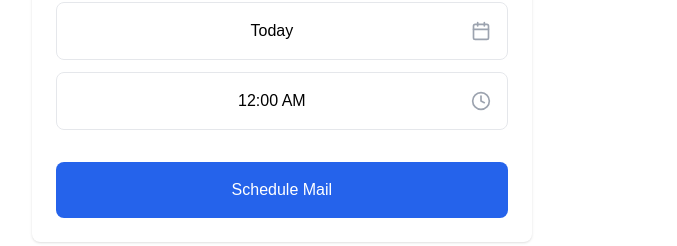
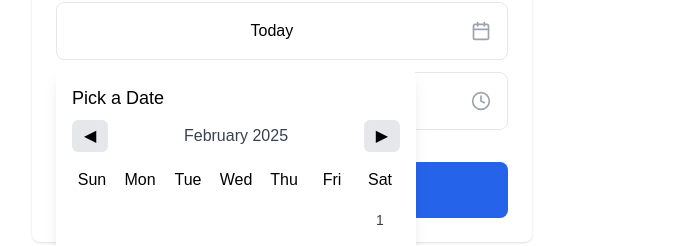
Before and after one commit to invtfl-bharti/nextjs-mail-scheduler, a Next.js app: page / in a window 1280 px wide. Both pictures are taken after a click on the button "Today". Shown: the part 537-783 px from the top of the page, without its empty margins (128-805 px from the left). Built offline with nearby package versions, Linux system fonts and the light colour scheme; no server answers.

Commit message:
changes made

```diff
--- /dev/null
+++ b/src/components/DatePicker.js
@@ -0,0 +1,132 @@
+import React, { useState, useEffect } from "react";
+
+const DatePicker = ({ setShowDatePicker, setSelectedDate, selectedDate }) => {
+  const [currentDate, setCurrentDate] = useState(selectedDate);
+  const [calendarDays, setCalendarDays] = useState([]);
+
+  // Generate the calendar days for the current month
+  useEffect(() => {
+    const generateCalendarDays = () => {
+      const daysInMonth = new Date(
+        currentDate.getFullYear(),
+        currentDate.getMonth() + 1,
+        0
+      ).getDate();
+      const firstDayOfMonth = new Date(
+        currentDate.getFullYear(),
+        currentDate.getMonth(),
+        1
+      ).getDay();
+
+      const days = [];
+      for (let i = 0; i < firstDayOfMonth; i++) {
+        days.push(null); // Empty space for the first week
+      }
+
+      for (let i = 1; i <= daysInMonth; i++) {
+        days.push(i);
+      }
+
+      setCalendarDays(days);
+    };
+
+    generateCalendarDays();
+  }, [currentDate]);
+
+  const handleDateChange = (day) => {
+    if (day) {
+      const newDate = new Date(currentDate);
+      newDate.setDate(day);
+      setCurrentDate(newDate);
+    }
+  };
+
+  const handleConfirm = () => {
+    setSelectedDate(currentDate);
+    setShowDatePicker(false);
+  };
+
+  const handleNextMonth = () => {
+    const newDate = new Date(currentDate);
+    newDate.setMonth(newDate.getMonth() + 1);
+    setCurrentDate(newDate);
+  };
+
+  const handlePreviousMonth = () => {
+    const newDate = new Date(currentDate);
+    newDate.setMonth(newDate.getMonth() - 1);
+    setCurrentDate(newDate);
+  };
+
+  return (
+    <div className="absolute left-0 mt-2 bg-white p-4 shadow-lg rounded-lg z-10">
+      <h4 className="text-lg font-medium mb-2">Pick a Date</h4>
+
+      {/* Header for month navigation */}
+      <div className="flex justify-between items-center mb-4">
+        <button
+          onClick={handlePreviousMonth}
+          className="px-3 py-1 bg-gray-200 rounded-md hover:bg-gray-300"
+        >
+          ◀
+        </button>
+        <span className="text-gray-700">
+          {currentDate.toLocaleString("default", {
+            month: "long",
+            year: "numeric",
+          })}
+        </span>
+        <button
+          onClick={handleNextMonth}
+          className="px-3 py-1 bg-gray-200 rounded-md hover:bg-gray-300"
+        >
+          ▶
+        </button>
+      </div>
+
+      {/* Calendar grid */}
+      <div className="grid grid-cols-7 gap-2 mb-4">
+        {["Sun", "Mon", "Tue", "Wed", "Thu", "Fri", "Sat"].map((day) => (
+          <div key={day} className="text-center font-medium">
+            {day}
+          </div>
+        ))}
+
+        {calendarDays.map((day, index) => (
+          <button
+            key={index}
+            onClick={() => handleDateChange(day)}
+            className={`w-10 h-10 rounded-full flex items-center justify-center text-sm ${
+              day ? "text-gray-700 hover:bg-blue-100" : "text-transparent"
+            } ${
+              day === currentDate.getDate() && day
+                ? "bg-blue-600 text-white"
+                : ""
+            }`}
+            disabled={!day}
+          >
+            {day}
+          </button>
+        ))}
+      </div>
+
+      {/* Action buttons */}
+      <div className="flex justify-end gap-2">
+        <button
+          onClick={() => setShowDatePicker(false)}
+          className="px-4 py-2 bg-gray-200 rounded-md hover:bg-gray-300"
+        >
+          Cancel
+        </button>
+        <button
+          onClick={handleConfirm}
+          className="px-4 py-2 bg-blue-600 text-white rounded-md hover:bg-blue-700"
+        >
+          Confirm
+        </button>
+      </div>
+    </div>
+  );
+};
+
+export default DatePicker;
--- a/src/components/ScheduleInput.js
+++ b/src/components/ScheduleInput.js
@@ -1,6 +1,8 @@
 import React, { useState } from "react";
 import ProfileSwitcher from "./ProfileSwitcher";
 import RecipientListDropdown from "./RecipientListDropdown";
+import DatePicker from "./DatePicker";
+import TimePicker from "./TimePicker";
 import { Calendar, Clock, Plus, X } from "lucide-react";
 
 const ScheduleInput = () => {
@@ -215,7 +217,14 @@
               <span className="flex-1">{formatDate(selectedDate)}</span>
               <Calendar className="w-5 h-5 text-gray-400" />
             </button>
-            {/* {showDatePicker && <DatePicker />} */}
+            {showDatePicker && (
+              <DatePicker
+                setShowDatePicker={setShowDatePicker}
+                setSelectedDate={setSelectedDate}
+                formatDate={formatDate}
+                selectedDate={selectedDate}
+              />
+            )}
           </div>
 
           <div className="relative">
@@ -226,7 +235,13 @@
               <span className="flex-1">{formatTime(selectedTime)}</span>
               <Clock className="w-5 h-5 text-gray-400" />
             </button>
-            {/* {showTimePicker && <TimePicker />} */}
+            {showTimePicker && (
+              <TimePicker
+                setSelectedTime={setSelectedTime}
+                selectedTime={selectedTime}
+                setShowTimePicker={setShowTimePicker}
+              />
+            )}
           </div>
         </div>
       </div>
--- /dev/null
+++ b/src/components/TimePicker.js
@@ -0,0 +1,74 @@
+import React, { useState } from "react";
+
+const TimePicker = ({ setSelectedTime, selectedTime, setShowTimePicker }) => {
+  const [time, setTime] = useState(selectedTime);
+
+  const handleTimeChange = (field, value) => {
+    setTime((prev) => ({
+      ...prev,
+      [field]: value,
+    }));
+  };
+
+  const handleConfirm = () => {
+    setSelectedTime(time);
+    setShowTimePicker(false);
+  };
+
+  return (
+    <div className="absolute left-0 mt-2 bg-white p-4 shadow-lg rounded-lg z-10">
+      <h4 className="text-lg font-medium mb-2">Pick a Time</h4>
+      <div className="flex justify-between items-center gap-2 mb-4">
+        <select
+          value={time.hours}
+          onChange={(e) => handleTimeChange("hours", parseInt(e.target.value))}
+          className="px-3 py-2 border rounded-md"
+        >
+          {Array.from({ length: 12 }, (_, i) => i + 1).map((hour) => (
+            <option key={hour} value={hour}>
+              {hour}
+            </option>
+          ))}
+        </select>
+        <span>:</span>
+        <select
+          value={time.minutes}
+          onChange={(e) =>
+            handleTimeChange("minutes", parseInt(e.target.value))
+          }
+          className="px-3 py-2 border rounded-md"
+        >
+          {[0, 15, 30, 45].map((minute) => (
+            <option key={minute} value={minute}>
+              {minute.toString().padStart(2, "0")}
+            </option>
+          ))}
+        </select>
+        <select
+          value={time.period}
+          onChange={(e) => handleTimeChange("period", e.target.value)}
+          className="px-3 py-2 border rounded-md"
+        >
+          <option value="AM">AM</option>
+          <option value="PM">PM</option>
+        </select>
+      </div>
+      <div className="flex justify-end gap-2">
+        <button
+          onClick={() => setShowTimePicker(false)}
+          className="px-4 py-2 bg-gray-200 rounded-md hover:bg-gray-300"
+        >
+          Cancel
+        </button>
+        <button
+          onClick={handleConfirm}
+          className="px-4 py-2 bg-blue-600 text-white rounded-md hover:bg-blue-700"
+        >
+          Confirm
+        </button>
+      </div>
+    </div>
+  );
+};
+
+export default TimePicker;
```
